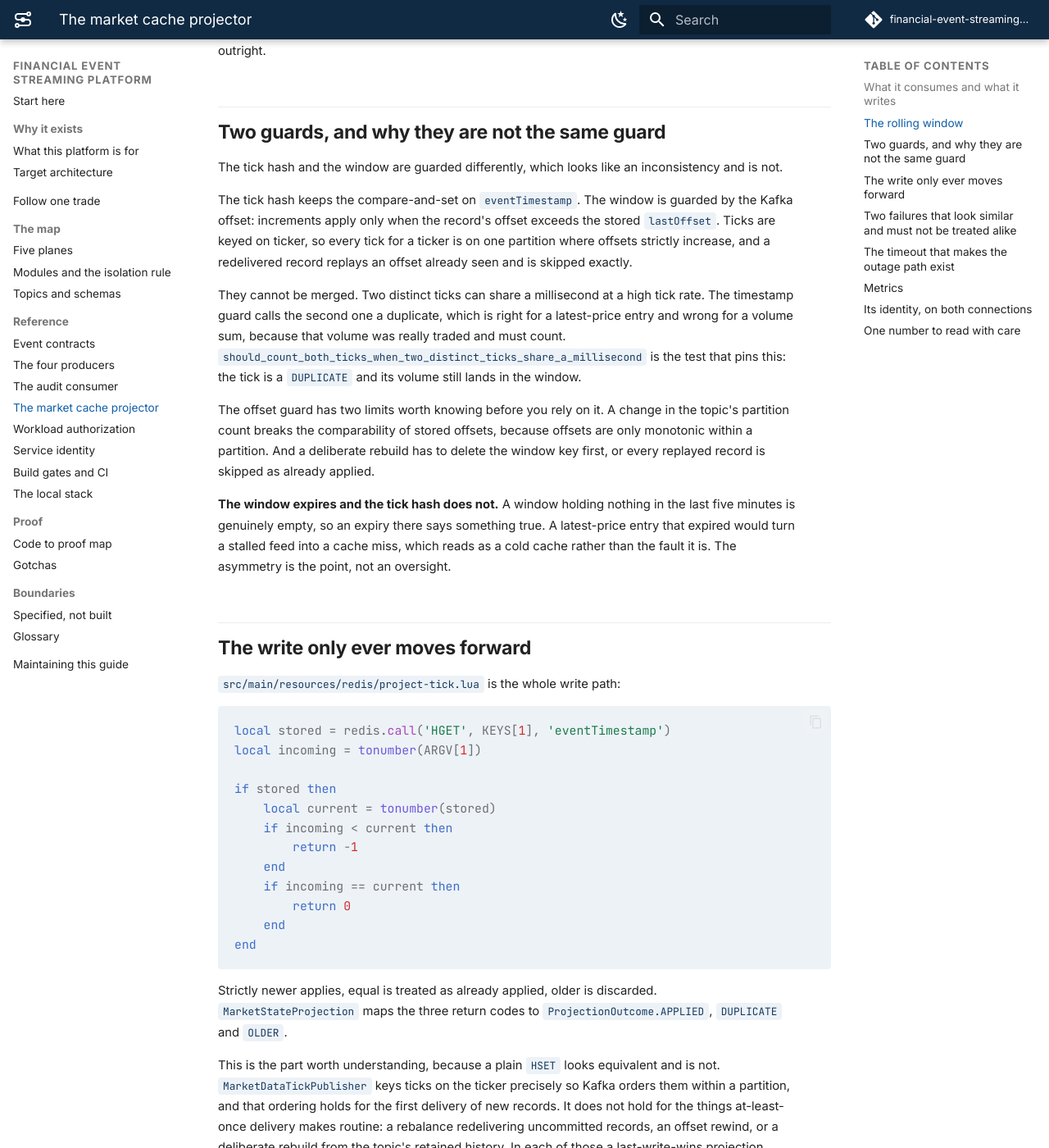
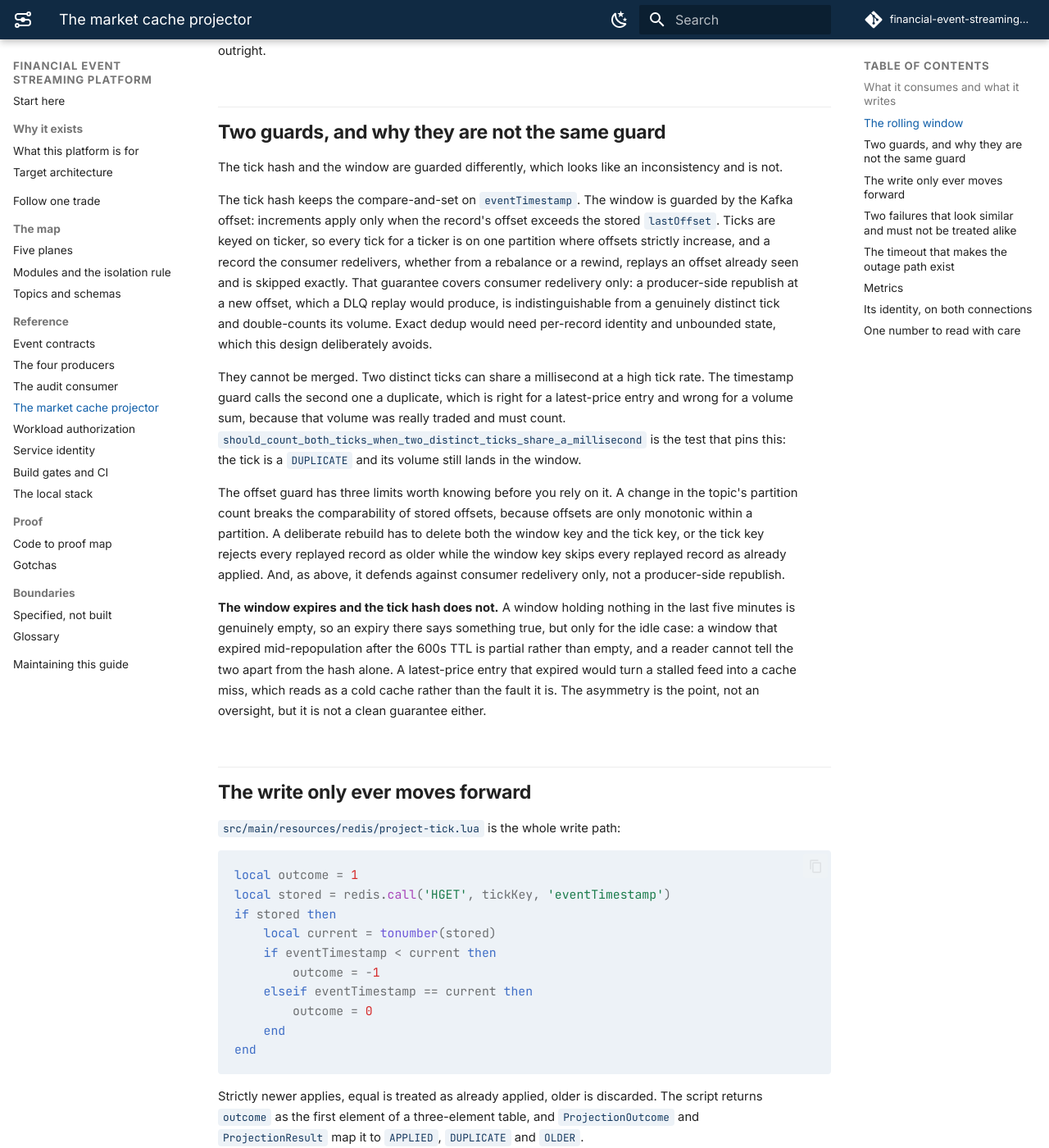
Before and after one commit to salgotraja/financial-event-streaming-platform, an MkDocs documentation site: the page built from guide/docs/projector.md, in a window 1280 px wide and 1400 px high, scrolled down 1800 px. Shown: the whole window at 82% size. Built offline with MkDocs 1.6.1 and Material for MkDocs 9.7.7, drawn with Linux system fonts in a browser that asks for light colours; comment, search, counter and statistics services are not loaded; some of the changed text lies outside the part shown.

Commit message:
docs(guide): correct the offset-guard, TTL and outcome-mapping claims in the projector guide

````diff
--- a/guide/docs/projector.md
+++ b/guide/docs/projector.md
@@ -79,7 +79,11 @@ The tick hash and the window are guarded differently, which looks like an incons
 The tick hash keeps the compare-and-set on `eventTimestamp`. The window is guarded by the Kafka
 offset: increments apply only when the record's offset exceeds the stored `lastOffset`. Ticks are
 keyed on ticker, so every tick for a ticker is on one partition where offsets strictly increase, and a
-redelivered record replays an offset already seen and is skipped exactly.
+record the consumer redelivers, whether from a rebalance or a rewind, replays an offset already seen
+and is skipped exactly. That guarantee covers consumer redelivery only: a producer-side republish at a
+new offset, which a DLQ replay would produce, is indistinguishable from a genuinely distinct tick and
+double-counts its volume. Exact dedup would need per-record identity and unbounded state, which this
+design deliberately avoids.
 
 They cannot be merged. Two distinct ticks can share a millisecond at a high tick rate. The timestamp
 guard calls the second one a duplicate, which is right for a latest-price entry and wrong for a volume
@@ -87,37 +91,39 @@ sum, because that volume was really traded and must count.
 `should_count_both_ticks_when_two_distinct_ticks_share_a_millisecond` is the test that pins this: the
 tick is a `DUPLICATE` and its volume still lands in the window.
 
-The offset guard has two limits worth knowing before you rely on it. A change in the topic's partition
-count breaks the comparability of stored offsets, because offsets are only monotonic within a
-partition. And a deliberate rebuild has to delete the window key first, or every replayed record is
-skipped as already applied.
+The offset guard has three limits worth knowing before you rely on it. A change in the topic's
+partition count breaks the comparability of stored offsets, because offsets are only monotonic within
+a partition. A deliberate rebuild has to delete both the window key and the tick key, or the tick key
+rejects every replayed record as older while the window key skips every replayed record as already
+applied. And, as above, it defends against consumer redelivery only, not a producer-side republish.
 
 **The window expires and the tick hash does not.** A window holding nothing in the last five minutes
-is genuinely empty, so an expiry there says something true. A latest-price entry that expired would
-turn a stalled feed into a cache miss, which reads as a cold cache rather than the fault it is. The
-asymmetry is the point, not an oversight.
+is genuinely empty, so an expiry there says something true, but only for the idle case: a window that
+expired mid-repopulation after the 600s TTL is partial rather than empty, and a reader cannot tell the
+two apart from the hash alone. A latest-price entry that expired would turn a stalled feed into a cache
+miss, which reads as a cold cache rather than the fault it is. The asymmetry is the point, not an
+oversight, but it is not a clean guarantee either.
 
 ## The write only ever moves forward
 
 `src/main/resources/redis/project-tick.lua` is the whole write path:
 
 ```lua
-local stored = redis.call('HGET', KEYS[1], 'eventTimestamp')
-local incoming = tonumber(ARGV[1])
-
+local outcome = 1
+local stored = redis.call('HGET', tickKey, 'eventTimestamp')
 if stored then
     local current = tonumber(stored)
-    if incoming < current then
-        return -1
-    end
-    if incoming == current then
-        return 0
+    if eventTimestamp < current then
+        outcome = -1
+    elseif eventTimestamp == current then
+        outcome = 0
     end
 end
 ```
 
-Strictly newer applies, equal is treated as already applied, older is discarded. `MarketStateProjection`
-maps the three return codes to `ProjectionOutcome.APPLIED`, `DUPLICATE` and `OLDER`.
+Strictly newer applies, equal is treated as already applied, older is discarded. The script returns
+`outcome` as the first element of a three-element table, and `ProjectionOutcome` and `ProjectionResult`
+map it to `APPLIED`, `DUPLICATE` and `OLDER`.
 
 This is the part worth understanding, because a plain `HSET` looks equivalent and is not.
 `MarketDataTickPublisher` keys ticks on the ticker precisely so Kafka orders them within a partition,
@@ -131,8 +137,9 @@ Two details follow from that:
 **The comparison happens inside the script, not in Java.** A client-side read-then-write races a
 second consumer of the same partition during a rebalance, which is the exact window this closes.
 
-**Entries never expire.** A TTL would turn a stalled price feed into a cache miss, and a miss reads as
-a cold cache rather than as the fault it is. Staleness stays visible as age instead.
+**The tick entry never expires.** A TTL would turn a stalled price feed into a cache miss, and a miss
+reads as a cold cache rather than as the fault it is. Staleness stays visible as age instead. This is
+no longer true of the window key, which does carry a TTL; see the asymmetry above.
 
 `should_skip_a_tick_older_than_the_stored_one` and `should_skip_a_tick_whose_timestamp_equals_the_stored_one`
 in `MarketStateProjectionIntegrationTest` are the tests that hold this. Both assert the stored price
````
